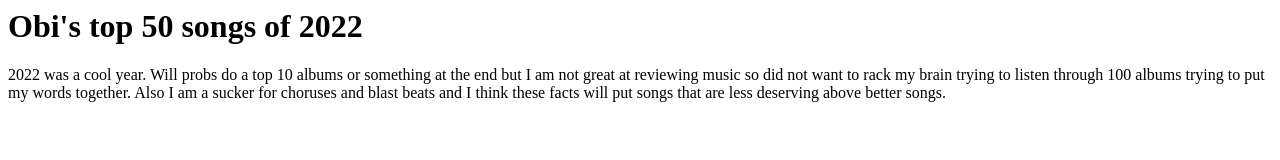
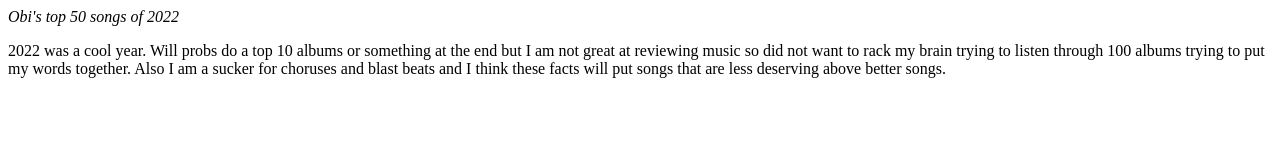
Before and after one commit to olbrichjake/2022songs, a plain HTML site: page index.html in a window 1280 px wide. Drawn offline with Linux system fonts and the light colour scheme.

Commit message:
Update index.html

```diff
--- a/index.html
+++ b/index.html
@@ -1,2 +1,2 @@
-<h1>Obi's top 50 songs of 2022</h1>
+<em>Obi's top 50 songs of 2022</em>
 <p>2022 was a cool year. Will probs do a top 10 albums or something at the end but I am not great at reviewing music so did not want to rack my brain trying to listen through 100 albums trying to put my words together. Also I am a sucker for choruses and blast beats and I think these facts will put songs that are less deserving above better songs.</p>
```
